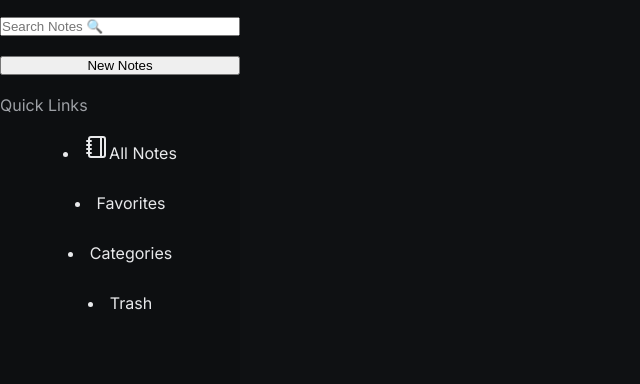
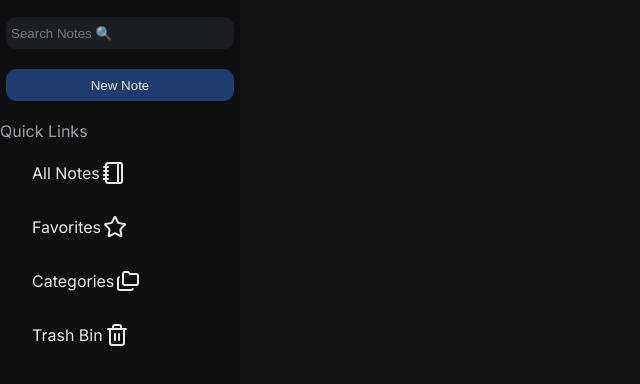
Before and after one commit to David-Agbaje/OgmaNotes, a plain HTML site: page index.html in a window 1280 px wide. Shown: the part 42-426 px from the top of the page, without its empty margins (0-640 px from the left). Drawn offline with Linux system fonts and the light colour scheme.

Commit message:
Added Effects to elements in Sidebar

```diff
--- a/index.html
+++ b/index.html
@@ -16,14 +16,14 @@
             <h1 class="ogma">OgmaNotes</h1>
             <div class="btn-input-container">
                 <input type="search" placeholder="Search Notes 🔍" class="search-notes">
-                <button class="new-note" href ="#">New Notes</button>
+                <button class="new-note" href ="#">New Note</button>
             </div>
             <div class="items-container">
                 <p class="quick-links">Quick Links</p>
-                <li class="items" href ="#"><svg xmlns="http://www.w3.org/2000/svg" width="24" height="24" viewBox="0 0 24 24" fill="none" stroke="currentColor" stroke-width="2" stroke-linecap="round" stroke-linejoin="round" class="lucide lucide-notebook-icon lucide-notebook"><path d="M2 6h4"/><path d="M2 10h4"/><path d="M2 14h4"/><path d="M2 18h4"/><rect width="16" height="20" x="4" y="2" rx="2"/><path d="M16 2v20"/></svg>All Notes</li>
-                <li class="items" href ="#">Favorites</li>
-                <li class="items" href ="#">Categories</li>
-                <li class="items" href ="#"> Trash</li>
+                <li class="items" href ="#">All Notes<svg xmlns="http://www.w3.org/2000/svg" width="24" height="24" viewBox="0 0 24 24" fill="none" stroke="currentColor" stroke-width="2" stroke-linecap="round" stroke-linejoin="round" class="lucide lucide-notebook-icon lucide-notebook"><path d="M2 6h4"/><path d="M2 10h4"/><path d="M2 14h4"/><path d="M2 18h4"/><rect width="16" height="20" x="4" y="2" rx="2"/><path d="M16 2v20"/></svg></li>
+                <li class="items" href ="#">Favorites<svg xmlns="http://www.w3.org/2000/svg" width="24" height="24" viewBox="0 0 24 24" fill="none" stroke="currentColor" stroke-width="2" stroke-linecap="round" stroke-linejoin="round" class="lucide lucide-star-icon lucide-star"><path d="M11.525 2.295a.53.53 0 0 1 .95 0l2.31 4.679a2.123 2.123 0 0 0 1.595 1.16l5.166.756a.53.53 0 0 1 .294.904l-3.736 3.638a2.123 2.123 0 0 0-.611 1.878l.882 5.14a.53.53 0 0 1-.771.56l-4.618-2.428a2.122 2.122 0 0 0-1.973 0L6.396 21.01a.53.53 0 0 1-.77-.56l.881-5.139a2.122 2.122 0 0 0-.611-1.879L2.16 9.795a.53.53 0 0 1 .294-.906l5.165-.755a2.122 2.122 0 0 0 1.597-1.16z"/></svg></li>
+                <li class="items" href ="#">Categories<svg xmlns="http://www.w3.org/2000/svg" width="24" height="24" viewBox="0 0 24 24" fill="none" stroke="currentColor" stroke-width="2" stroke-linecap="round" stroke-linejoin="round" class="lucide lucide-folders-icon lucide-folders"><path d="M20 5a2 2 0 0 1 2 2v7a2 2 0 0 1-2 2H9a2 2 0 0 1-2-2V5a2 2 0 0 1 2-2h2.5a1.5 1.5 0 0 1 1.2.6l.6.8a1.5 1.5 0 0 0 1.2.6z"/><path d="M3 8.268a2 2 0 0 0-1 1.738V19a2 2 0 0 0 2 2h11a2 2 0 0 0 1.732-1"/></svg></li>
+                <li class="items" href ="#"> Trash Bin<svg xmlns="http://www.w3.org/2000/svg" width="24" height="24" viewBox="0 0 24 24" fill="none" stroke="currentColor" stroke-width="2" stroke-linecap="round" stroke-linejoin="round" class="lucide lucide-trash2-icon lucide-trash-2"><path d="M10 11v6"/><path d="M14 11v6"/><path d="M19 6v14a2 2 0 0 1-2 2H7a2 2 0 0 1-2-2V6"/><path d="M3 6h18"/><path d="M8 6V4a2 2 0 0 1 2-2h4a2 2 0 0 1 2 2v2"/></svg></li>
             </div>
         </div>
     </main>
--- a/styles.css
+++ b/styles.css
@@ -5,6 +5,8 @@
   --panel-bg:    #151617; /* inner panels / columns */
   --card-bg:     #1B1C1E; /* cards / note tiles */
   --card-border: #262728; /* subtle borders / separators */
+  --bg-search: #1A1D21;  /* Search Bar background*/
+  --bg-button:  rgba(59, 130, 246, 0.4);
 
   --text-primary:   #E8E9EB; /* main headings / body */
   --text-secondary: #9DA0A5; /* secondary / meta text */
@@ -16,7 +18,7 @@
   --accent-red:    #FF5C6C; /* high priority / danger */
   --accent-green:  #2ECC71; /* success / done indicators */
 
-  --ui-shadow: rgba(0,0,0,0.6);
+  --ui-shadow: 0 0 20px rgba(255,255,255,0.15);
   --glass: rgba(255,255,255,0.02);
 }
 
@@ -43,6 +45,40 @@ main{
     background-color: var(--sidebar-bg);
 }
 
+.search-notes, .new-note{
+     width: 95%;
+     height: 2rem;
+     border-radius: 10px;
+     background-color: var(--bg-search);
+     color: var(--text-primary);
+     margin: auto;
+     border: none;
+}
+
+.search-notes{
+    padding: 5px;
+    transition: 0.3s ease-in;
+}
+
+.search-notes:focus{
+    outline: none;
+    filter: drop-shadow(0 0 14px rgba(255, 255, 255, 0.25));
+    transform: translateY(-3px);
+}
+
+.new-note{
+    background-color: var(--bg-button);
+    transition: 0.3s ease-in;
+}
+
+.new-note:hover{
+    font-weight: 500;
+    filter: drop-shadow(0 0 14px rgba(255, 255, 255, 0.25));
+    transform: translateY(-3px);
+    cursor: pointer;
+}
+
+
 .btn-input-container{
     display: flex;
     flex-direction: column;
@@ -53,6 +89,7 @@ main{
 .quick-links{
     margin-bottom: -10px;
     color: var(--text-secondary);
+    text-align: left;
 }
 
 .items-container{
@@ -60,8 +97,20 @@ main{
     flex-direction: column;
     gap: 30px;
     margin-top: 20px;
+    text-align: center;
 }
 
 .items{
-    text-align: center;
+    display: flex;
+    align-items: center;
+    gap: 2px;
+    margin-left: 2em;
+    transition: 0.3s ease;
 }
+
+.items:hover{
+    transform: translateY(-5px);
+    cursor: pointer;
+    filter: drop-shadow(0 0 14px rgba(255, 255, 255, 0.25));
+    border: none;
+}
```
